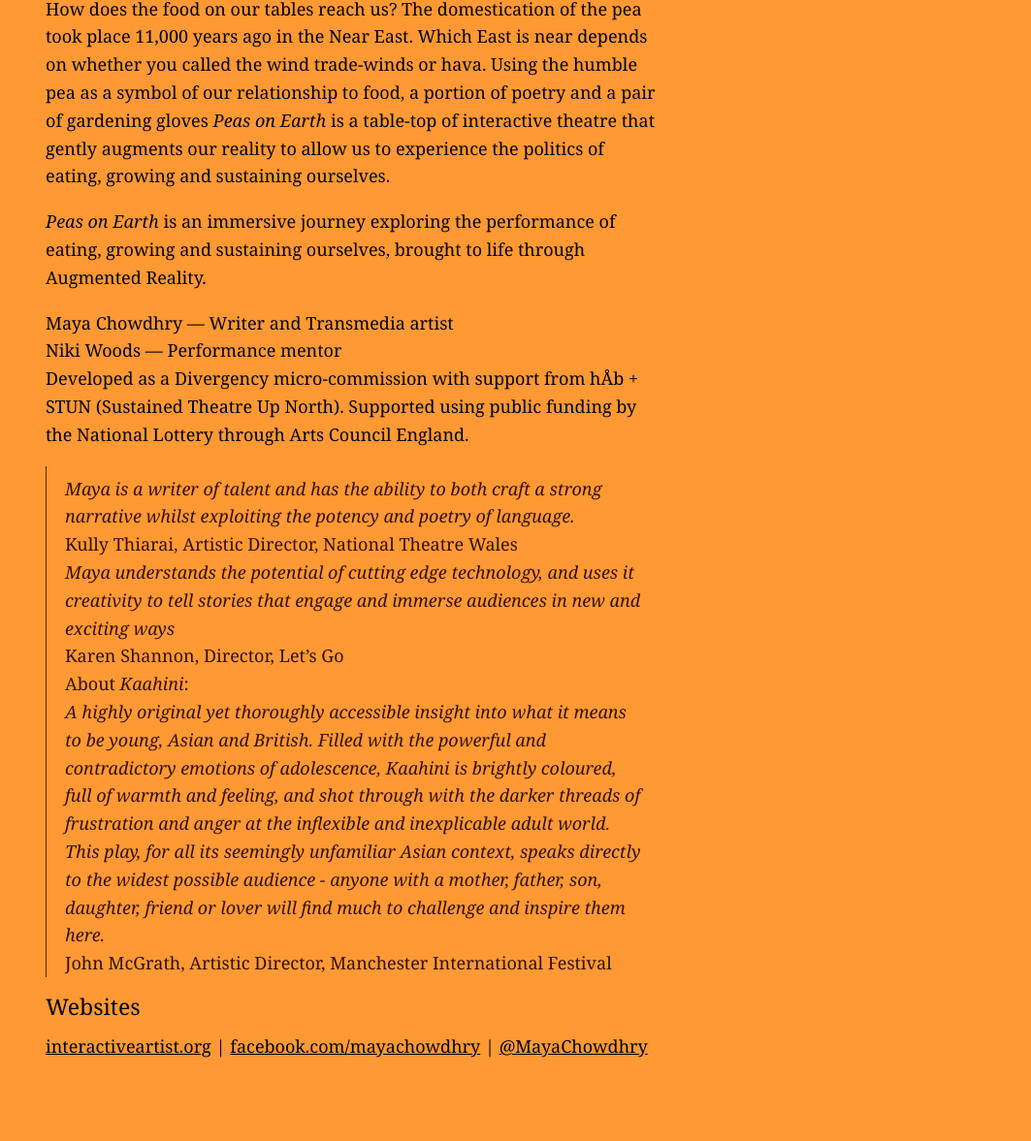
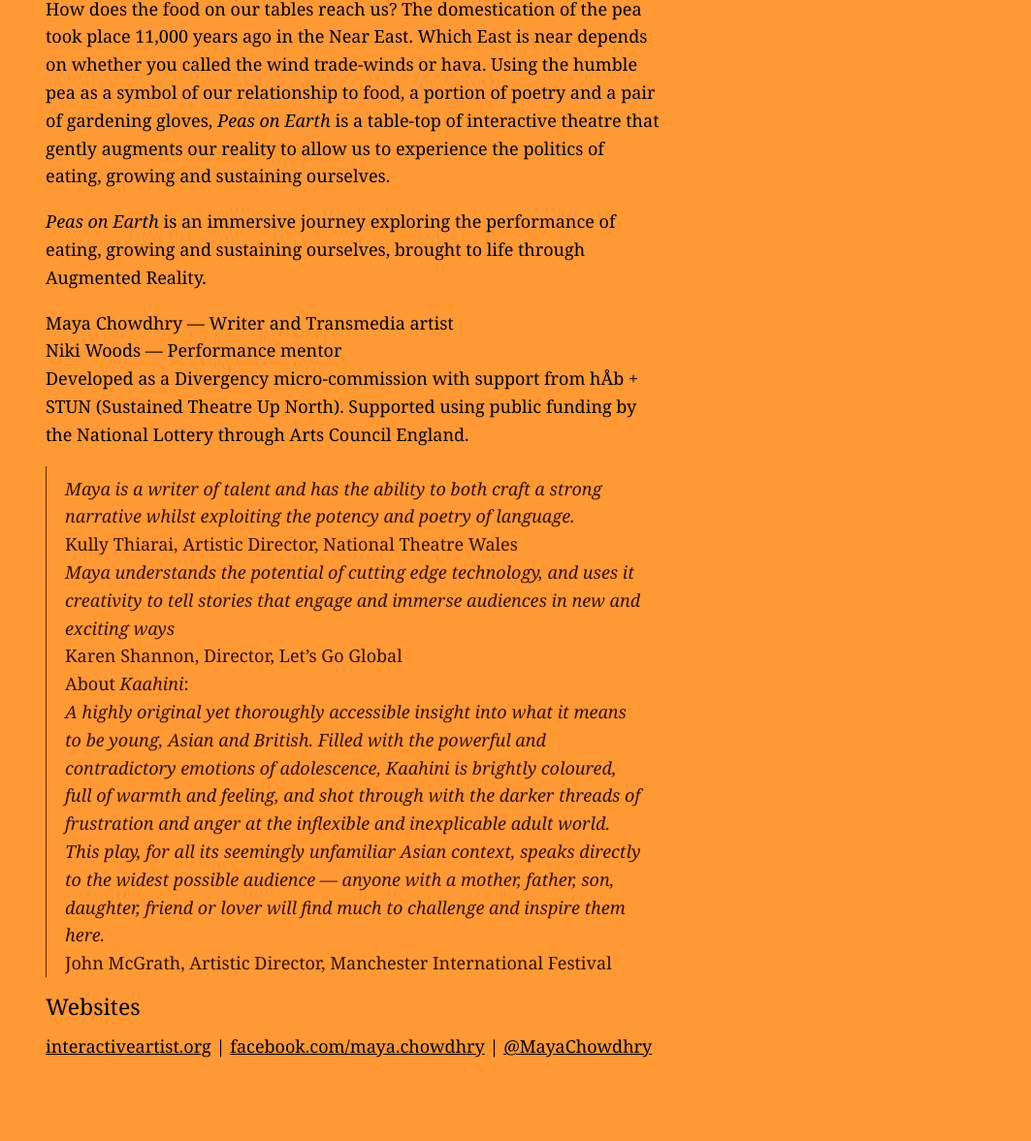
Before and after one commit to divergencymcr/divergencymcr.github.io, a Jekyll site: the page built from current/artist/chowdhry/index.md, in a window 1280 px wide. Shown: the part 868-2045 px from the top of the page at 97% size, without its empty margins (108-1171 px from the left). Built offline with Jekyll 4.4.1, drawn with Linux system fonts in a browser that asks for light colours.

Commit message:
maya copy redo

```diff
--- a/current/artist/chowdhry/index.md
+++ b/current/artist/chowdhry/index.md
@@ -23,18 +23,18 @@
 Maya's recent work includes *What is Lunch for*, a scratch performance at Camden People's Theatre, and a live-action-animation for a *Telling Tales: Scratch* with Coney at HOME, Manchester; she is currently working on…
 
 #### *Peas on Earth*
-How does the food on our tables reach us? The domestication of the pea took place 11,000 years ago in the Near East. Which East is near depends on whether you called the wind trade-winds or hava. Using the humble pea as a symbol of our relationship to food, a portion of poetry and a pair of gardening gloves *Peas on Earth* is a table-top of interactive theatre that gently augments our reality to allow us to experience the politics of eating, growing and sustaining ourselves.
+How does the food on our tables reach us? The domestication of the pea took place 11,000 years ago in the Near East. Which East is near depends on whether you called the wind trade-winds or hava. Using the humble pea as a symbol of our relationship to food, a portion of poetry and a pair of gardening gloves, *Peas on Earth* is a table-top of interactive theatre that gently augments our reality to allow us to experience the politics of eating, growing and sustaining ourselves.
 
 *Peas on Earth* is an immersive journey exploring the performance of eating, growing and sustaining ourselves, brought to life through Augmented Reality.
 
 Maya Chowdhry — Writer and Transmedia artist
 Niki Woods — Performance mentor
-Developed as a Divergency micro-commission with support from hÅb + STUN (Sustained Theatre Up North).     Supported using public funding by the National Lottery through Arts Council England.
+Developed as a Divergency micro-commission with support from hÅb + STUN (Sustained Theatre Up North). Supported using public funding by the National Lottery through Arts Council England.
 
 >*Maya is a writer of talent and has the ability to both craft a strong narrative whilst exploiting the potency and poetry of language.*<br>Kully Thiarai, Artistic Director, National Theatre Wales
->*Maya understands the potential of cutting edge technology, and uses it creativity to tell stories that engage and immerse audiences in new and exciting ways*<br>Karen Shannon, Director, Let's Go
- About *Kaahini*:
->*A highly original yet thoroughly accessible insight into what it means to be young, Asian and British. Filled with the powerful and contradictory emotions of adolescence, Kaahini is brightly coloured, full of warmth and feeling, and shot through with the darker threads of frustration and anger at the inflexible and inexplicable adult world. This play, for all its seemingly unfamiliar Asian context, speaks directly to the widest possible audience - anyone with a mother, father, son, daughter, friend or lover will find much to challenge and inspire them here.*<br>John McGrath, Artistic Director, Manchester International Festival
+>*Maya understands the potential of cutting edge technology, and uses it creativity to tell stories that engage and immerse audiences in new and exciting ways*<br>Karen Shannon, Director, Let's Go Global
+About *Kaahini*:
+>*A highly original yet thoroughly accessible insight into what it means to be young, Asian and British. Filled with the powerful and contradictory emotions of adolescence, Kaahini is brightly coloured, full of warmth and feeling, and shot through with the darker threads of frustration and anger at the inflexible and inexplicable adult world. This play, for all its seemingly unfamiliar Asian context, speaks directly to the widest possible audience — anyone with a mother, father, son, daughter, friend or lover will find much to challenge and inspire them here.*<br>John McGrath, Artistic Director, Manchester International Festival
 
 #### Websites
-<a href="http://www.interactiveartist.org" target="_blank">interactiveartist.org</a> | <a href="http://facebook.com/mayachowdhry" target="_blank">facebook.com/mayachowdhry</a> | <a href="http://twitter.com/MayaChowdhry" target="_blank">@MayaChowdhry</a>
+<a href="http://www.interactiveartist.org" target="_blank">interactiveartist.org</a> | <a href="http://facebook.com/maya.chowdhry" target="_blank">facebook.com/maya.chowdhry</a> | <a href="http://twitter.com/MayaChowdhry" target="_blank">@MayaChowdhry</a>
```
